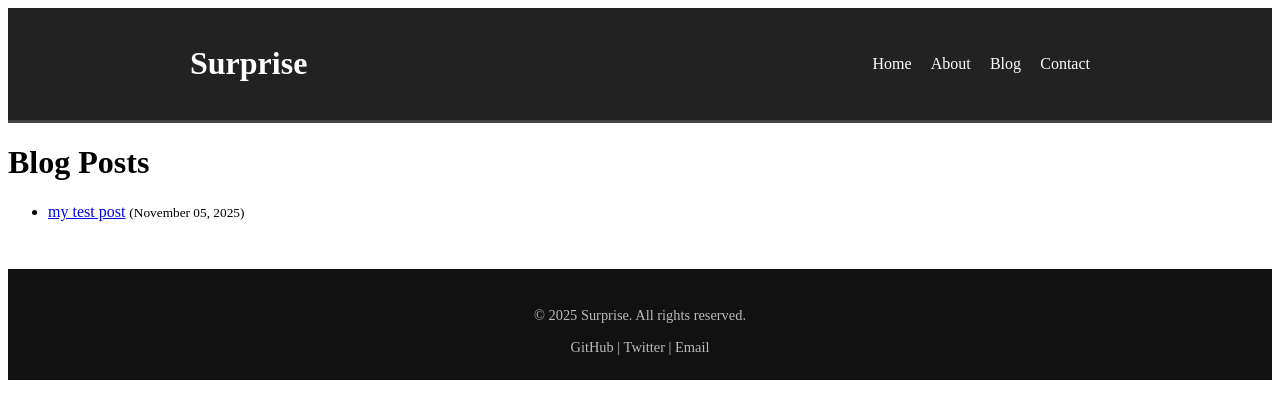
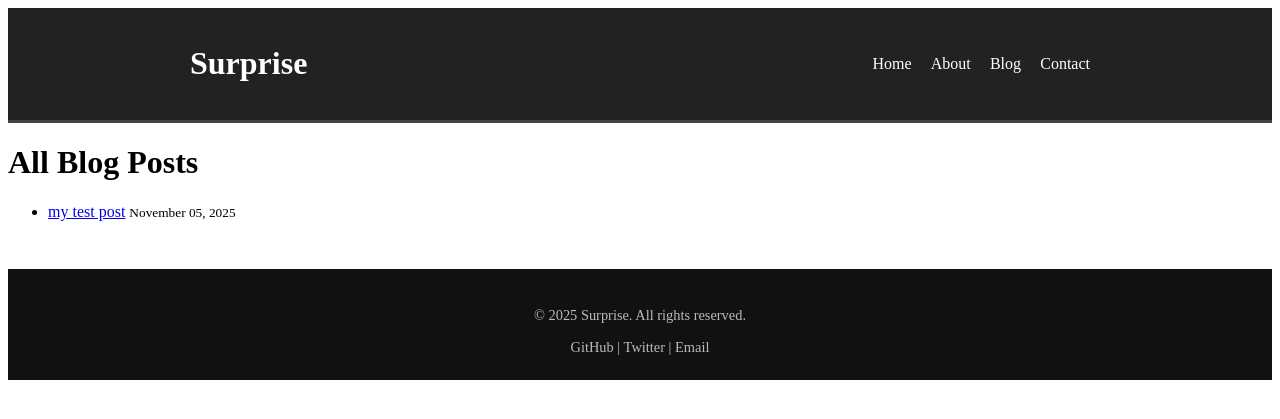
Before and after one commit to pk-628996/pk-628996.github.io, a Jekyll site: the page built from blog.md, in a window 1280 px wide. Shown: the top 419 px of the page. Built offline with Jekyll 4.4.1, drawn with Linux system fonts in a browser that asks for light colours.

Commit message:
Update blog.md

```diff
--- a/blog.md
+++ b/blog.md
@@ -4,12 +4,13 @@ title: Blog
 permalink: /blog/
 ---
 
-<h1>Blog Posts</h1>
+<h1>All Blog Posts</h1>
+
 <ul>
   {% for post in site.posts %}
     <li>
       <a href="{{ post.url | relative_url }}">{{ post.title }}</a>
-      <small>({{ post.date | date: "%B %d, %Y" }})</small>
+      <small>{{ post.date | date: "%B %d, %Y" }}</small>
     </li>
   {% endfor %}
 </ul>
```
